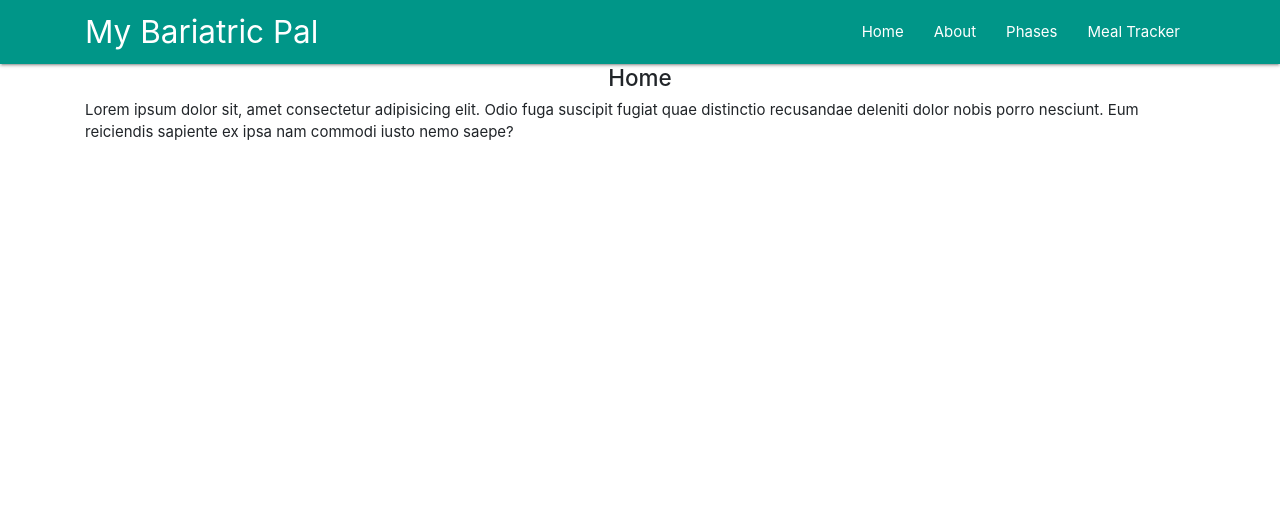
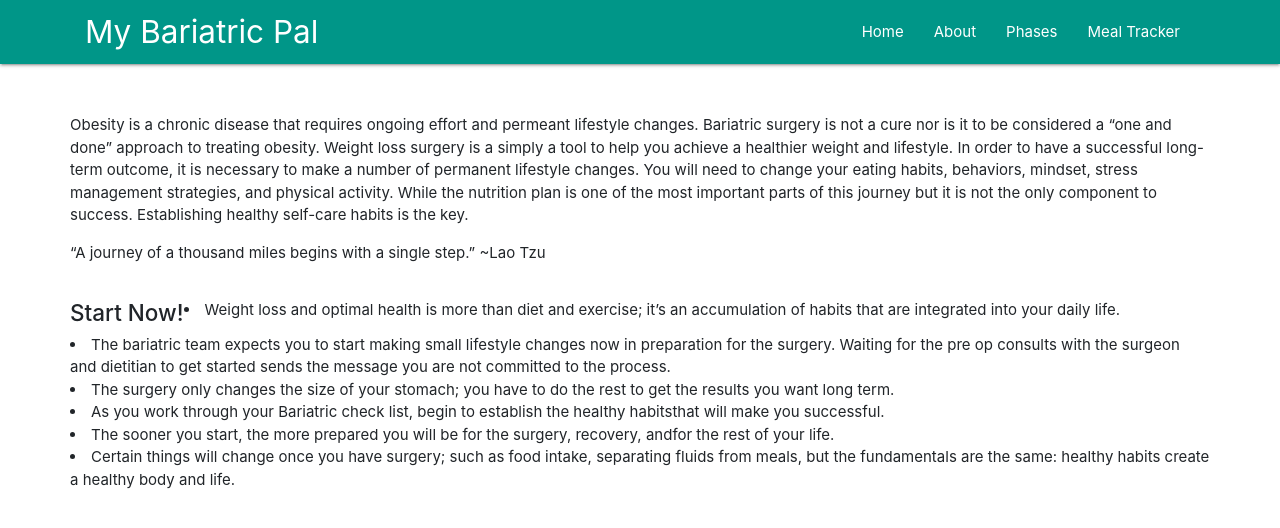
Before and after one commit to cindycortes/meal-prep-app, a React (Create React App) app: page / in a window 1280 px wide. Shown: the top 528 px of the page. Built offline with nearby package versions, Linux system fonts and the light colour scheme.

Commit message:
added body to Home Page

```diff
--- a/src/App.js
+++ b/src/App.js
@@ -4,12 +4,12 @@ import PhaseList from './components/PhaseList';
 import Header from './components/Header';
 import { BrowserRouter, Route } from 'react-router-dom';
 import Home from './components/Home';
-// import MealPrep from './components/MealPrep';
+import MealTracker from './components/MealTracker';
 import About from './components/About';
 
 import Footer from './components/Footer';
 import './App.css';
-import MealPrep from './components/MealPrep';
+
 
 class App extends Component {
   render() {
@@ -21,7 +21,7 @@ class App extends Component {
           <Route exact path="/" component={Home} />
           <Route path="/about" component={About} />
           <Route path="/phases" component={PhaseList} />
-          <Route path="/mealtracker" component={MealPrep} />
+          <Route path="/mealtracker" component={MealTracker} />
 
           {/* <Footer /> */}
         </div>
--- a/src/components/Home.js
+++ b/src/components/Home.js
@@ -1,12 +1,50 @@
-import React from 'react'
+import React, { Component } from 'react'
 
-const Home = () => {
-    return (
-        <div className="container">
-            <h4 className="center">Home</h4>
-            <p>Lorem ipsum dolor sit, amet consectetur adipisicing elit. Odio fuga suscipit fugiat quae distinctio recusandae deleniti dolor nobis porro nesciunt. Eum reiciendis sapiente ex ipsa nam commodi iusto nemo saepe?</p>
-        </div>
-    )
+class Home extends Component {
+    render() {
+
+        return (
+            <div className="container">
+
+                <div className="row" style={{marginTop: "50px"}}>
+
+                    <p>Obesity is a chronic disease that requires ongoing effort and permeant lifestyle changes. Bariatric
+                    surgery is not a cure nor is it to be considered a “one and done” approach to treating obesity. Weight
+                    loss surgery is a simply a tool to help you achieve a healthier weight and lifestyle.
+                    In order to have a successful long-term outcome, it is necessary to make a number of permanent
+                    lifestyle changes. You will need to change your eating habits, behaviors, mindset, stress management
+                    strategies, and physical activity. While the nutrition plan is one of the most important parts of this
+                journey but it is not the only component to success. Establishing healthy self-care habits is the key.</p>
+
+                    <p className="center">“A journey of a thousand miles begins with a single step.” ~Lao Tzu</p>
+                </div>
+
+                <div className="row">
+
+                    <h4>Start Now!</h4>
+
+                    <li>Weight loss and optimal health is more than diet and exercise; it’s an accumulation of habits
+                            that are integrated into your daily life.</li>
+                    <li>The bariatric team expects you to start making small lifestyle changes now in
+                    preparation for the surgery. Waiting for the pre op consults with the surgeon and
+                            dietitian to get started sends the message you are not committed to the process.</li>
+                    <li>The surgery only changes the size of your stomach; you have to do the rest to get the results
+                            you want long term.</li>
+                    <li>As you work through your Bariatric check list, begin to establish the healthy habitsthat will
+                            make you successful.</li>
+                    <li>The sooner you start, the more prepared you will be for the surgery, recovery, andfor the
+                            rest of your life.</li>
+                    <li>Certain things will change once you have surgery; such as food intake, separating fluids from meals, but the fundamentals are the same: healthy habits create a healthy body and life. </li>
+                </div>
+
+
+
+
+
+            </div>
+        )
+    }
 }
 
+
 export default Home;
--- a/src/components/MealTracker.js
+++ b/src/components/MealTracker.js
@@ -0,0 +1,13 @@
+import React, { Component } from 'react';
+
+class MealTracker extends Component {
+    render() {
+        return (
+            <div>
+                Hello from Meal Tracker
+            </div>
+        )
+    }
+}
+
+export default MealTracker
--- a/src/components/Phase.js
+++ b/src/components/Phase.js
@@ -10,4 +10,5 @@ class Phase extends Component {
     }
 }
 
+
 export default Phase
```
Lines whose indentation alone changed are shown as unchanged.
